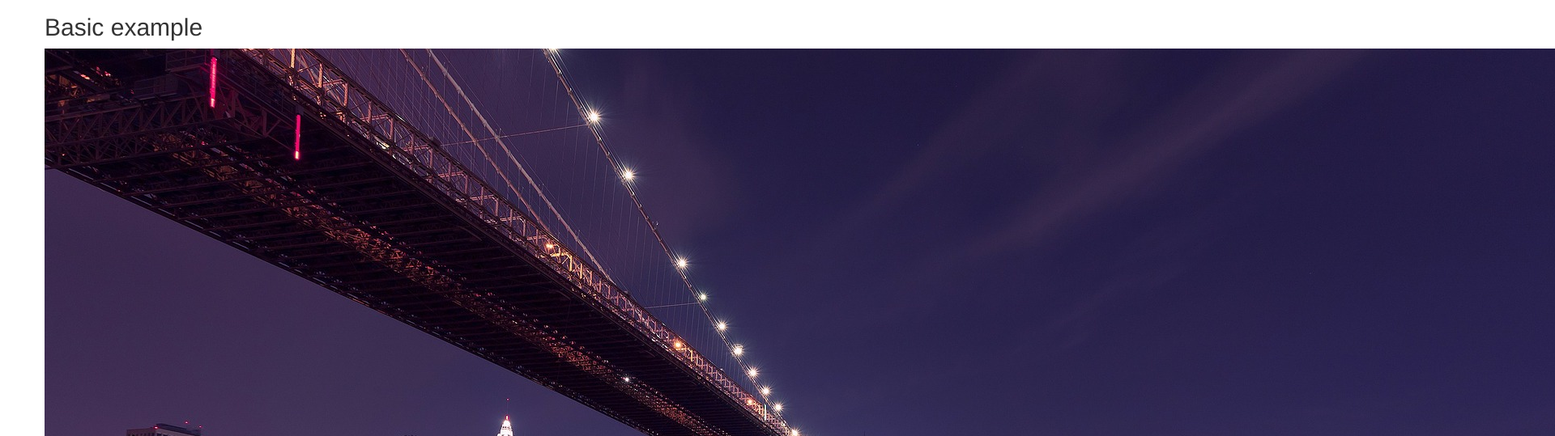
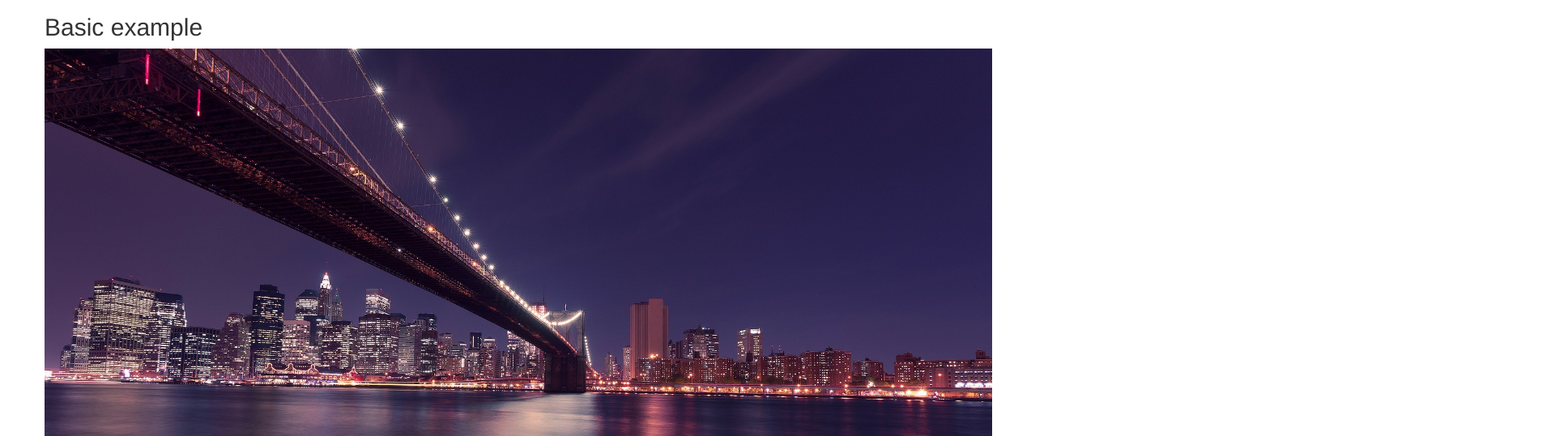
Before and after one commit to sadlig/SlideKillr, a plain HTML site: page demo/index.html in a window 1280 px wide. Shown: the part 697-1236 px from the top of the page at 81% size, 1920 px wide, since content can reach past the window. Drawn offline with nearby package versions, Linux system fonts and the light colour scheme.

Commit message:
Add CSS plugin file

```diff
--- a/demo/index.html
+++ b/demo/index.html
@@ -7,6 +7,9 @@
         <meta name="viewport" content="width=device-width, initial-scale=1.0">
         <link rel="stylesheet" href="https://maxcdn.bootstrapcdn.com/bootstrap/3.3.5/css/bootstrap.min.css">
         <link rel="stylesheet" href="https://maxcdn.bootstrapcdn.com/font-awesome/4.4.0/css/font-awesome.min.css">
+
+        <!-- SlideKillr jQuery Plugin CSS call -->
+        <link rel="stylesheet" href="./public/css/jquery.slidekillr.min.css">
         <link rel="stylesheet" href="./public/css/demo.css">
     </head>
     <body>
--- /dev/null
+++ b/demo/public/css/jquery.slidekillr.min.css
@@ -0,0 +1,3 @@
+img {
+    max-width: 100%;
+}
```
